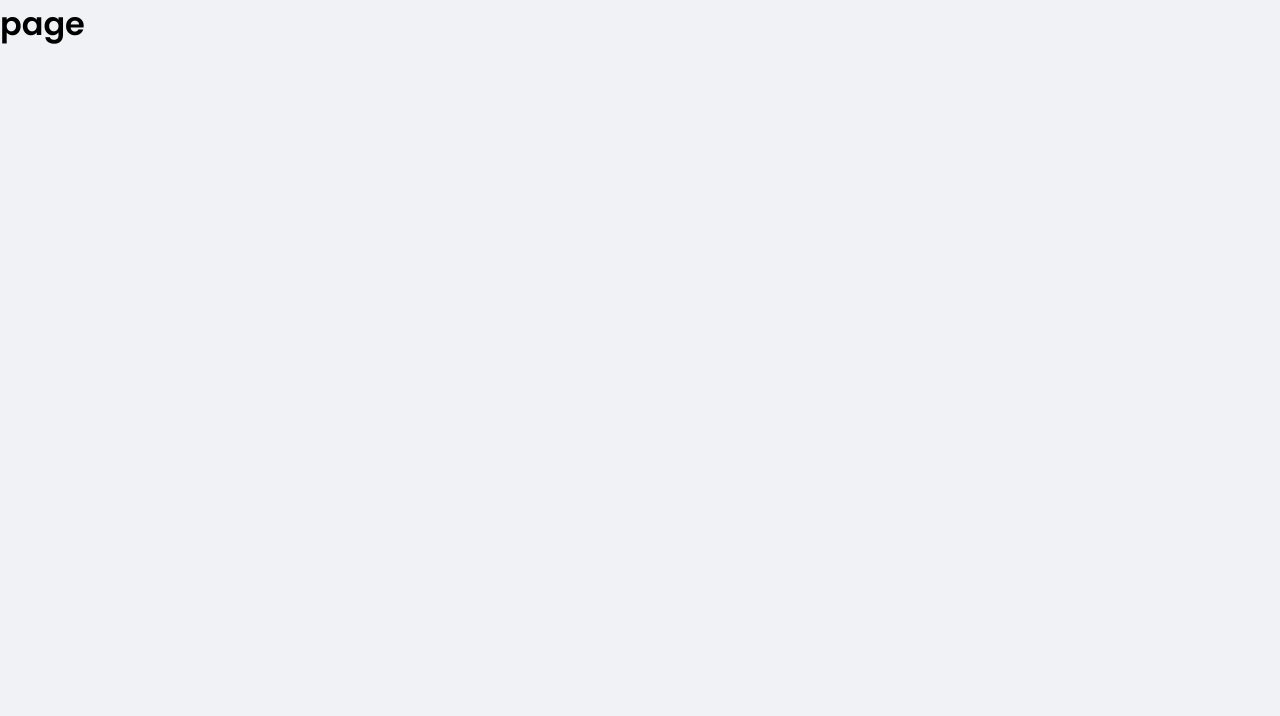
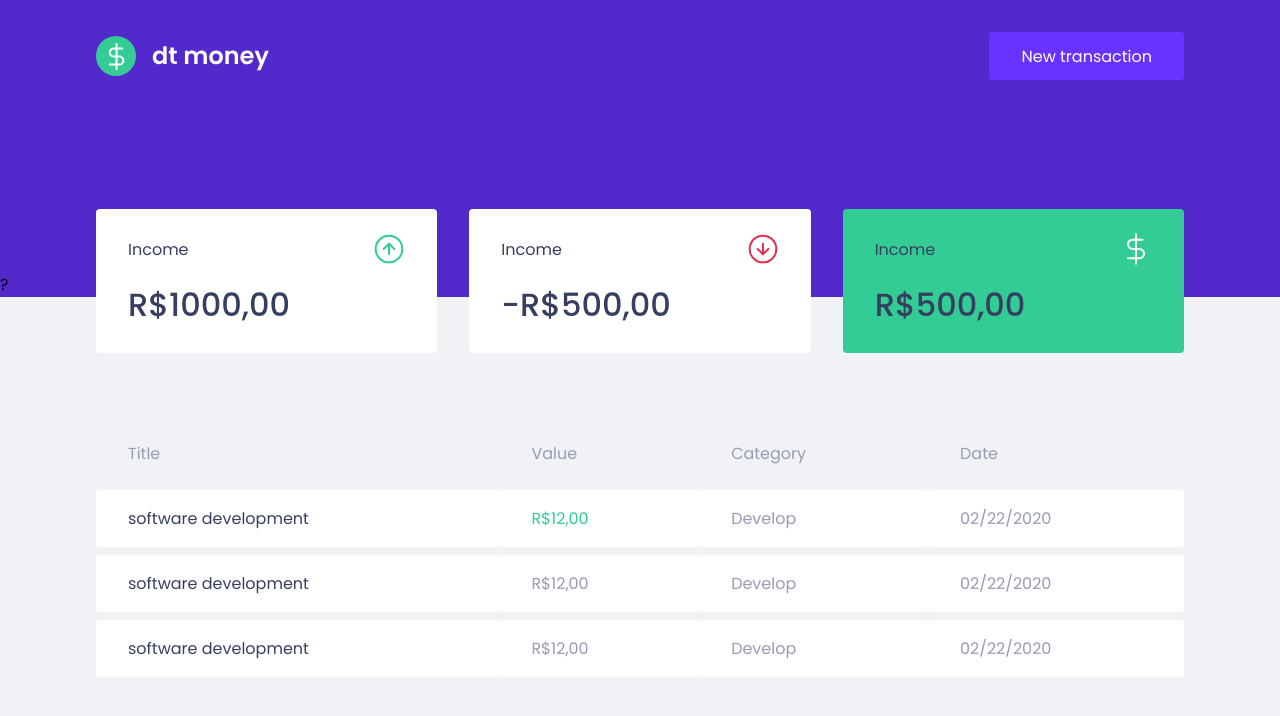
Before and after one commit to AndersonAndrad/course-ignite-rocketseat-frontend-module02-reactjs, a React (Create React App) app: page / in a window 1280 px wide. Shown: the top 716 px of the page. Built offline with nearby package versions, Linux system fonts and the light colour scheme.

Commit message:
styling - create components (dashboard, header, summary, transactions table)

```diff
--- a/public/index.html
+++ b/public/index.html
@@ -14,7 +14,7 @@
     href="./favicon.png"
     type="image/png" />
 
-  <link href="https://fonts.googleapis.com/css2?family=Poppins:wght@400;600&display=swap"
+  <link href="https://fonts.googleapis.com/css2?family=Poppins:wght@400;500;600&display=swap"
     rel="stylesheet">
   <title>React App</title>
 </head>
--- a/src/App.tsx
+++ b/src/App.tsx
@@ -1,11 +1,15 @@
+// shared components
+import { Dashboard } from "./components/Dashboard"
+import { Header } from "./components/Header"
 // styled components
 import { GlobalStyle } from "./styles/global"
 
 export function App () {
   return (
-    <div className="App">
-      <h1>page</h1>
+    <>
+      <Header />
+      <Dashboard />
       <GlobalStyle />
-    </div>
+    </>
   )
 }
--- /dev/null
+++ b/src/components/Dashboard/index.tsx
@@ -0,0 +1,14 @@
+// shared components
+import { Summary } from "../Summary"
+import { TransactionsTable } from "../TransactionsTable"
+// styled components
+import { Container } from "./styles"
+
+export function Dashboard () {
+  return (
+    <Container>
+      <Summary />
+      <TransactionsTable />
+    </Container>
+  )
+}
--- /dev/null
+++ b/src/components/Dashboard/styles.ts
@@ -0,0 +1,7 @@
+import styled from "styled-components"
+
+export const Container = styled.main`
+  max-width: 1120px;
+  margin: 0 auto;
+  padding: 2.5rem 1rem;
+`
--- /dev/null
+++ b/src/components/Header/index.tsx
@@ -0,0 +1,16 @@
+// images
+import logoImg from '../../assets/logo.svg'
+// styled components
+import { Container, Content } from './styles'
+
+
+export function Header () {
+  return (
+    <Container>
+      <Content>
+        <img src={logoImg} alt="" />
+        <button type='button'>New transaction</button>
+      </Content>?
+    </Container>
+  )
+}
--- /dev/null
+++ b/src/components/Header/styles.ts
@@ -0,0 +1,31 @@
+import styled from 'styled-components'
+
+export const Container = styled.header`
+  background: var(--blue);
+`
+export const Content = styled.div`
+  max-width: 1120px;
+  margin: 0 auto;
+
+  padding: 2rem 1rem 12rem;
+
+  display: flex;
+  align-items: center;
+  justify-content: space-between;
+
+  button {
+    font-size: 1rem;
+    color: #fff;
+    background: var(--blue-light);
+    border: 0;
+    padding: 0 2rem;
+    border-radius: 0.25rem;
+    height: 3rem;
+
+    transition: filter 0.2s;
+
+    &:hover {
+      filter: brightness(0.9);
+    }
+  }
+`
--- /dev/null
+++ b/src/components/Summary/index.tsx
@@ -0,0 +1,35 @@
+// images
+import incomeImg from '../../assets/income.svg'
+import outComeImg from '../../assets/outcome.svg'
+import totalImg from '../../assets/total.svg'
+// styled components
+import { Container } from "./styles"
+
+
+export function Summary () {
+  return (
+    <Container>
+      <div>
+        <header>
+          <p>Income</p>
+          <img src={incomeImg} alt="income" />
+        </header>
+        <strong>R$1000,00 </strong>
+      </div>
+      <div>
+        <header>
+          <p>Income</p>
+          <img src={outComeImg} alt="outCome" />
+        </header>
+        <strong>-R$500,00</strong>
+      </div>
+      <div className='highlight-background'>
+        <header>
+          <p>Income</p>
+          <img src={totalImg} alt="total" />
+        </header>
+        <strong>R$500,00 </strong>
+      </div>
+    </Container>
+  )
+}
--- /dev/null
+++ b/src/components/Summary/styles.ts
@@ -0,0 +1,33 @@
+import styled from "styled-components"
+
+export const Container = styled.div`
+  display: grid;
+  grid-template-columns: repeat(3, 1fr);
+  gap: 2rem;
+  margin-top: -8rem;
+
+  div {
+    background: var(--shape);
+    padding: 1.5rem 2rem;
+    border-radius: 0.25rem;
+    color: var(--text-title);
+
+    header {
+      display: flex;
+      align-items: center;
+      justify-content: space-between;
+    }
+
+    strong {
+      display: block;
+      margin-top: 1rem;
+      font-size: 2rem;
+      line-height: 3rem;
+      font-weight: 500;
+    }
+
+    &.highlight-background {
+      background: var(--green);
+    }
+  }
+`
--- /dev/null
+++ b/src/components/TransactionsTable/index.tsx
@@ -0,0 +1,39 @@
+import { Container } from "./styles"
+
+export function TransactionsTable () {
+  return (
+    <Container>
+      <table>
+        <thead>
+          <tr>
+            <th>Title</th>
+            <th>Value</th>
+            <th>Category</th>
+            <th>Date</th>
+          </tr>
+        </thead>
+
+        <tbody>
+          <tr>
+            <td>software development</td>
+            <td className='deposit'>R$12,00</td>
+            <td>Develop</td>
+            <td>02/22/2020</td>
+          </tr>
+          <tr>
+            <td>software development</td>
+            <td className='withdraw'>R$12,00</td>
+            <td>Develop</td>
+            <td>02/22/2020</td>
+          </tr>
+          <tr>
+            <td>software development</td>
+            <td>R$12,00</td>
+            <td>Develop</td>
+            <td>02/22/2020</td>
+          </tr>
+        </tbody>
+      </table>
+    </Container>
+  )
+}
--- /dev/null
+++ b/src/components/TransactionsTable/styles.ts
@@ -0,0 +1,41 @@
+// dependencies
+import styled from "styled-components"
+
+export const Container = styled.div`
+  margin-top: 4rem;
+
+  table {
+    width: 100%;
+    border-spacing: 0 0.5rem;
+
+    th {
+      color: var(--text-body);
+      font-weight: 400;
+      padding: 1rem 2rem;
+      text-align: left;
+    }
+
+    td {
+      padding: 1rem 2rem;
+      border: 0;
+      background: var(--shape);
+
+      font-weight: 400;
+      color: var(--text-body);
+      border-radius: 0.25rem;
+
+
+      &:first-child {
+        color: var(--text-title);
+      }
+
+      &.deposit {
+        color: var(--green);
+      }
+
+      &.withdrawal {
+        color: var(--red);
+      }
+    }
+  }
+`
--- a/src/styles/global.ts
+++ b/src/styles/global.ts
@@ -5,6 +5,8 @@ export const GlobalStyle = createGlobalStyle`
   :root {
     --background: #f0f2f5;
     --shape: #fff;
+
+    --green: #33cc95;
 
     --red: #e52e4d;
 
```
